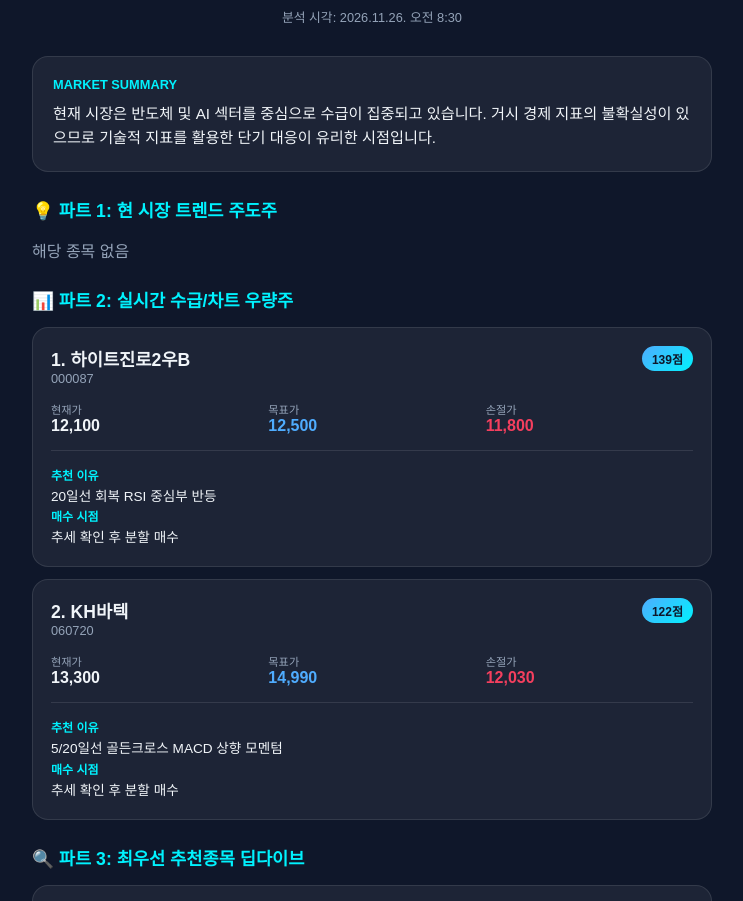
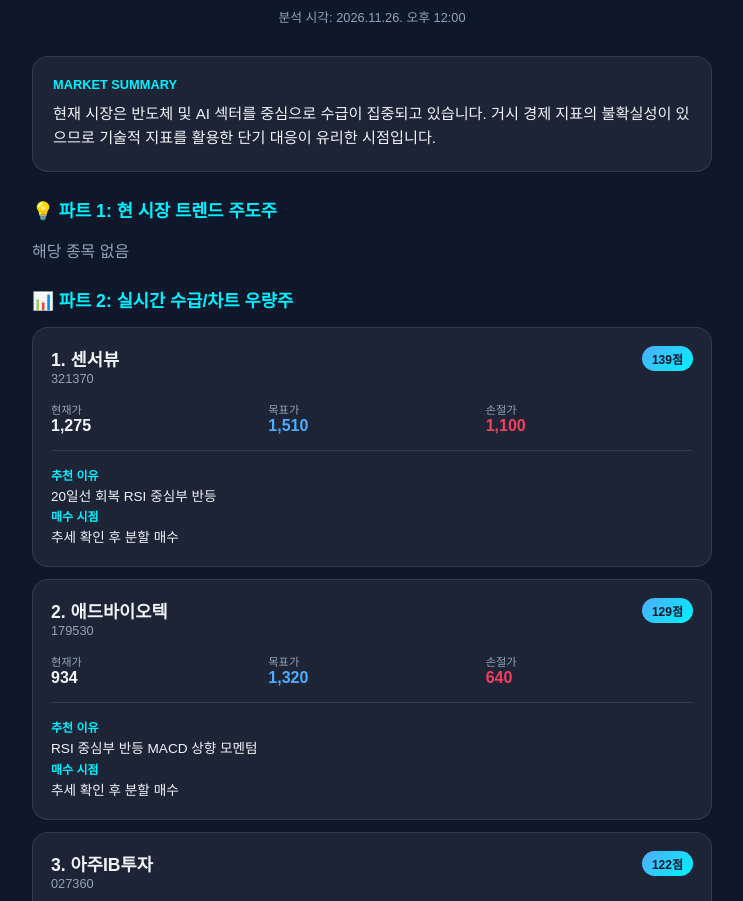
Before and after one commit to kslim0709/stocks_vibe_code, a plain HTML site: page index.html in a window 1280 px wide. Shown: the part 51-952 px from the top of the page, without its empty margins (268-1011 px from the left). Drawn offline with Linux system fonts and the light colour scheme; a web font is replaced by a local one.

Commit message:
Auto-report: 2026.11.26. 오후 12:00

```diff
--- a/index.html
+++ b/index.html
@@ -38,7 +38,7 @@
     <div class="container">
         <header>
             <div class="logo">Stock Vibe AI Report</div>
-            <div class="timestamp">분석 시각: 2026.11.26. 오전 8:30</div>
+            <div class="timestamp">분석 시각: 2026.11.26. 오후 12:00</div>
         </header>
 
         <section class="card">
@@ -54,23 +54,23 @@
             <div class="stock-card">
                 <div class="stock-card-top">
                     <div>
-                        <div class="stock-name">1. 하이트진로2우B</div>
-                        <div class="stock-code">000087</div>
+                        <div class="stock-name">1. 센서뷰</div>
+                        <div class="stock-code">321370</div>
                     </div>
                     <span class="score-chip">139<span class="score-max">점</span></span>
                 </div>
                 <div class="price-row">
                     <div class="price-item">
                         <span class="price-label">현재가</span>
-                        <span class="price-value">12,100</span>
+                        <span class="price-value">1,275</span>
                     </div>
                     <div class="price-item">
                         <span class="price-label">목표가</span>
-                        <span class="price-value target">12,500</span>
+                        <span class="price-value target">1,510</span>
                     </div>
                     <div class="price-item">
                         <span class="price-label">손절가</span>
-                        <span class="price-value stop">11,800</span>
+                        <span class="price-value stop">1,100</span>
                     </div>
                 </div>
                 <div class="divider"></div>
@@ -89,30 +89,65 @@
             <div class="stock-card">
                 <div class="stock-card-top">
                     <div>
-                        <div class="stock-name">2. KH바텍</div>
-                        <div class="stock-code">060720</div>
+                        <div class="stock-name">2. 애드바이오텍</div>
+                        <div class="stock-code">179530</div>
+                    </div>
+                    <span class="score-chip">129<span class="score-max">점</span></span>
+                </div>
+                <div class="price-row">
+                    <div class="price-item">
+                        <span class="price-label">현재가</span>
+                        <span class="price-value">934</span>
+                    </div>
+                    <div class="price-item">
+                        <span class="price-label">목표가</span>
+                        <span class="price-value target">1,320</span>
+                    </div>
+                    <div class="price-item">
+                        <span class="price-label">손절가</span>
+                        <span class="price-value stop">640</span>
+                    </div>
+                </div>
+                <div class="divider"></div>
+                <div class="info-block">
+                    <div class="info-row">
+                        <span class="info-label">추천 이유</span>
+                        <span class="info-text">RSI 중심부 반등 MACD 상향 모멘텀</span>
+                    </div>
+                    <div class="info-row">
+                        <span class="info-label">매수 시점</span>
+                        <span class="info-text">추세 확인 후 분할 매수</span>
+                    </div>
+                </div>
+            </div>
+
+            <div class="stock-card">
+                <div class="stock-card-top">
+                    <div>
+                        <div class="stock-name">3. 아주IB투자</div>
+                        <div class="stock-code">027360</div>
                     </div>
                     <span class="score-chip">122<span class="score-max">점</span></span>
                 </div>
                 <div class="price-row">
                     <div class="price-item">
                         <span class="price-label">현재가</span>
-                        <span class="price-value">13,300</span>
+                        <span class="price-value">2,635</span>
                     </div>
                     <div class="price-item">
                         <span class="price-label">목표가</span>
-                        <span class="price-value target">14,990</span>
+                        <span class="price-value target">3,060</span>
                     </div>
                     <div class="price-item">
                         <span class="price-label">손절가</span>
-                        <span class="price-value stop">12,030</span>
+                        <span class="price-value stop">2,310</span>
                     </div>
                 </div>
                 <div class="divider"></div>
                 <div class="info-block">
                     <div class="info-row">
                         <span class="info-label">추천 이유</span>
-                        <span class="info-text">5/20일선 골든크로스 MACD 상향 모멘텀</span>
+                        <span class="info-text">20일선 회복 RSI 중심부 반등</span>
                     </div>
                     <div class="info-row">
                         <span class="info-label">매수 시점</span>
@@ -124,7 +159,7 @@
 
         <div class="section-title">🔍 파트 3: 최우선 추천종목 딥다이브</div>
         <section class="card">
-            <div style="line-height: 1.6; font-size: 0.9rem;">[하이트진로2우B 심층 분석]<br>AI 분석 오류: Error code: 404 - {'error': {'message': 'The model `llama-3.3-70b-versatile` does not exist or you do not have access to it.', 'type': 'invalid_request_error', 'code': 'model_not_found'}}</div>
+            <div style="line-height: 1.6; font-size: 0.9rem;">[센서뷰 심층 분석]<br>AI 분석 오류: Error code: 404 - {'error': {'message': 'The model `llama-3.3-70b-versatile` does not exist or you do not have access to it.', 'type': 'invalid_request_error', 'code': 'model_not_found'}}</div>
         </section>
 
         <footer>
```
